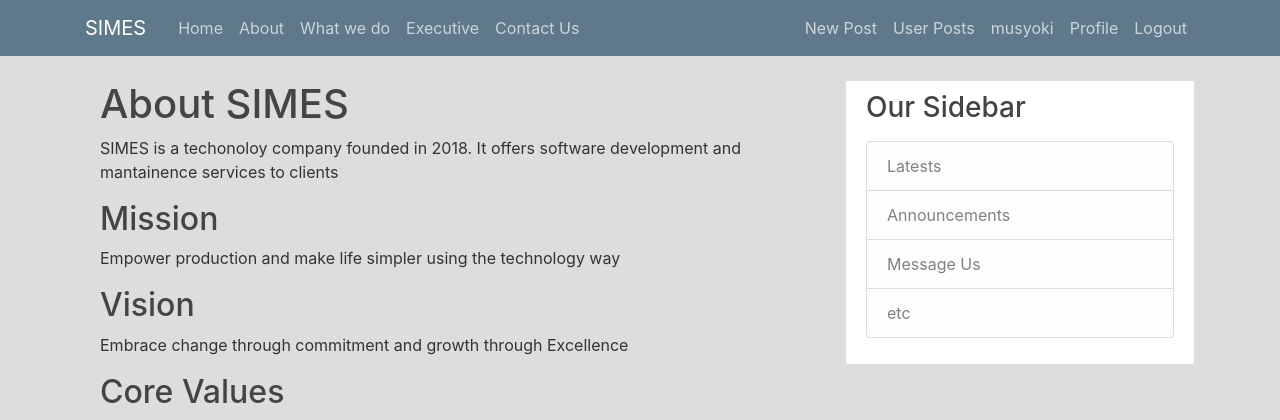
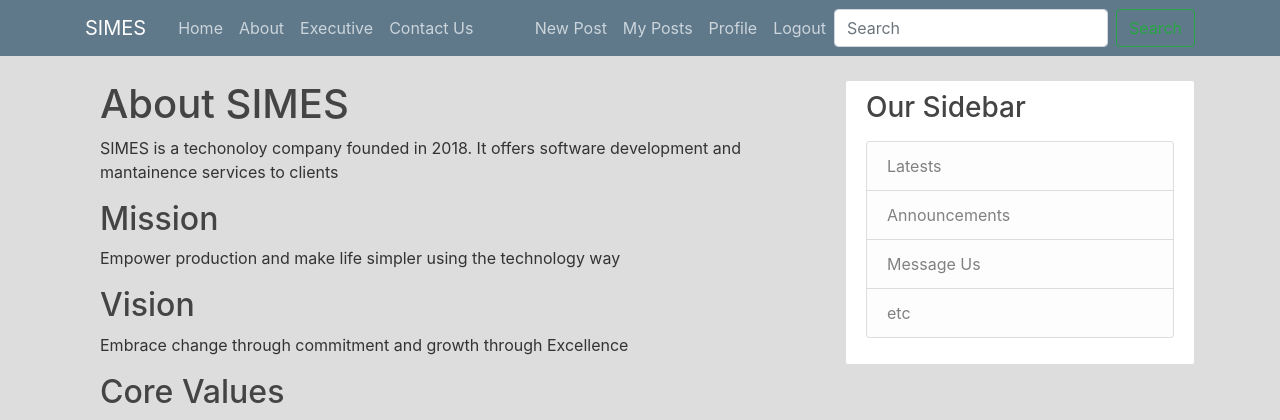
Before and after one commit to SimonielMusyoki/SimesWeb, a Django app: page /about/ in a window 1280 px wide. Shown: the top 420 px of the page. Run offline with Django 3.2, Linux system fonts and the light colour scheme; a user stored in the database is signed in; some libraries are stand-ins or nearby versions.

Commit message:
Added Search Bar

```diff
--- a/templates/base.html
+++ b/templates/base.html
@@ -29,7 +29,6 @@
                     <div class="navbar-nav mr-auto">
                       <a class="nav-item nav-link" href="{% url 'home' %}">Home</a>
                       <a class="nav-item nav-link" href="{% url 'about' %}">About</a>
-                      <a class="nav-item nav-link" href="{% url 'home' %}">What we do</a>
                       <a class="nav-item nav-link" href="{% url 'executives' %}">Executive</a>
                       <a class="nav-item nav-link" href="{% url 'contact' %}">Contact Us</a>
                     </div>
@@ -37,14 +36,17 @@
                     <div class="navbar-nav">
                       {% if user.is_authenticated %}
                         <a class="nav-item nav-link" href="{% url 'new-post' %}">New Post</a>
-                        <a class="nav-item nav-link" href="{% url 'user-posts' %}">User Posts</a>
-                        <a class="nav-item nav-link" href="">{{ user }} </a>
+                        <a class="nav-item nav-link" href="{% url 'user-posts' %}">My Posts</a>
                         <a class="nav-item nav-link" href="#">Profile</a>
                         <a class="nav-item nav-link" href="#">Logout</a>
                       {% else %}
                         <a class="nav-item nav-link" href="#">Login</a>
                         <a class="nav-item nav-link" href="#">Register</a>
                       {% endif %}
+                      <form class="form-inline my-2 my-lg-0" action="/search/">
+                        <input class="form-control mr-sm-2" type="search" name="q" placeholder="Search" aria-label="Search"/>
+                        <button class="btn btn-outline-success my-2 my-sm-0" type="submit">Search</button>
+                      </form>
                     </div>
                 </div>
             </div>
```
Also changed, not shown: blog/models.py (line endings or trailing spaces).
